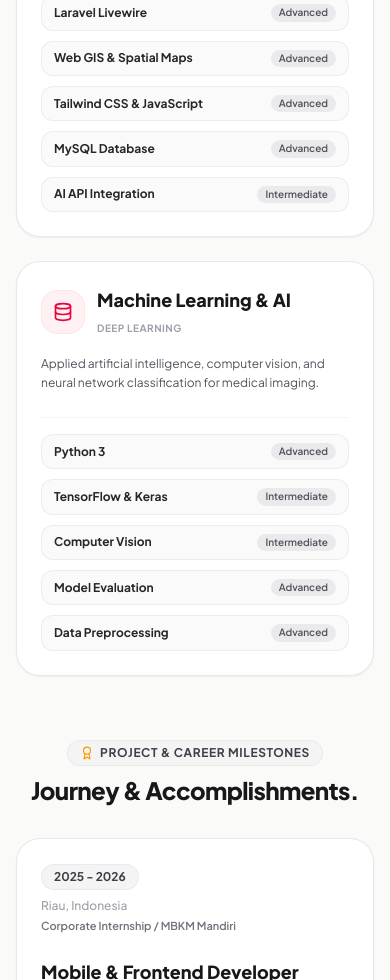
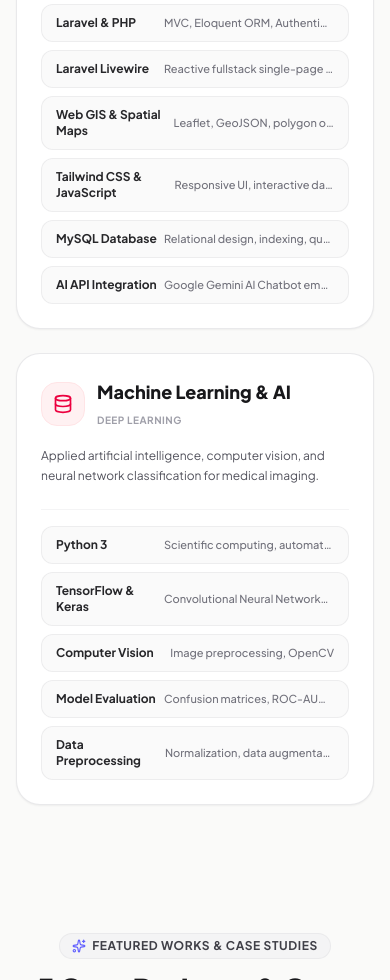
Before and after one commit to cindyardelya22/Porto, a Next.js app: page / in a window 390 px wide. Shown: the part 3240-4220 px from the top of the page. Built offline with nearby package versions, Linux system fonts and the light colour scheme.

Commit message:
refactor: remove skill level badges and move documentation experience after core projects

```diff
--- a/src/app/page.tsx
+++ b/src/app/page.tsx
@@ -4,6 +4,7 @@ import React, { useState } from 'react';
 import Navbar from '@/components/Navbar';
 import Hero from '@/components/Hero';
 import FeaturedProjects from '@/components/FeaturedProjects';
+import ExperienceSection from '@/components/ExperienceSection';
 import WorksArchive from '@/components/WorksArchive';
 import AboutSection from '@/components/AboutSection';
 import ContactFooter from '@/components/ContactFooter';
@@ -31,14 +32,17 @@ export default function Home() {
       {/* Hero Section */}
       <Hero />
 
-      {/* About & Technical Capabilities Matrix + Timeline */}
+      {/* About & Technical Capabilities Matrix */}
       <AboutSection />
 
-      {/* Featured Works (Sticky Stacking Narrative Showcase) */}
+      {/* Featured Works (5 Core Projects Narrative Showcase) */}
       <FeaturedProjects
         projects={featuredProjects}
         onSelectProject={handleOpenCaseStudy}
       />
+
+      {/* Career Milestones & Experience Documentation (Internship Slideshow + Timeline) */}
+      <ExperienceSection />
 
       {/* Signal-A Style Works Archive Table with Floating Pointer Thumbnail */}
       <WorksArchive
--- a/src/components/AboutSection.tsx
+++ b/src/components/AboutSection.tsx
@@ -2,15 +2,12 @@
 
 import React from 'react';
 import Image from 'next/image';
-import { skillCategories, experienceTimeline } from '@/data/skills';
+import { skillCategories } from '@/data/skills';
 import { useCursor } from '@/context/CursorContext';
-import KpSlideshow from '@/components/KpSlideshow';
 import {
   Smartphone,
   Monitor,
   Database,
-  Award,
-  CheckCircle2,
   Sparkles,
   Mail,
   GraduationCap,
@@ -134,7 +131,7 @@ export default function AboutSection() {
               const iconColors = [
                 'bg-indigo-50 dark:bg-indigo-950/60 text-indigo-600 dark:text-indigo-400 border border-indigo-100 dark:border-indigo-900/40',
                 'bg-emerald-50 dark:bg-emerald-950/60 text-emerald-600 dark:text-emerald-400 border border-emerald-100 dark:border-emerald-900/40',
-                'bg-rose-50 dark:bg-rose-950/60 text-rose-600 dark:text-rose-400 border border-rose-100 dark:border-rose-900/40',
+                'bg-rose-50 dark:rose-950/60 text-rose-600 dark:text-rose-400 border border-rose-100 dark:border-rose-900/40',
               ];
 
               return (
@@ -166,16 +163,16 @@ export default function AboutSection() {
                     </p>
                   </div>
 
-                  {/* Skills List */}
-                  <div className="space-y-2.5 pt-4 border-t border-zinc-100 dark:border-zinc-800">
+                  {/* Skills List without level badge */}
+                  <div className="space-y-2 pt-4 border-t border-zinc-100 dark:border-zinc-800">
                     {cat.skills.map((skill, sIdx) => (
                       <div
                         key={sIdx}
-                        className="bg-zinc-50 dark:bg-zinc-800/80 rounded-xl px-3 py-2 border border-zinc-200/60 dark:border-zinc-700/60 flex items-center justify-between text-xs"
+                        className="bg-zinc-50 dark:bg-zinc-800/80 rounded-xl px-3.5 py-2.5 border border-zinc-200/60 dark:border-zinc-700/60 flex items-center justify-between text-xs hover:bg-zinc-100/70 dark:hover:bg-zinc-800 transition-colors"
                       >
                         <span className="font-bold text-zinc-800 dark:text-zinc-200">{skill.name}</span>
-                        <span className="text-[10px] font-semibold text-zinc-600 dark:text-zinc-300 bg-zinc-200/70 dark:bg-zinc-700 px-2 py-0.5 rounded-full">
-                          {skill.level}
+                        <span className="text-[11px] text-zinc-500 dark:text-zinc-400 font-medium text-right truncate max-w-[170px] sm:max-w-[200px]">
+                          {skill.highlight}
                         </span>
                       </div>
                     ))}
@@ -185,78 +182,6 @@ export default function AboutSection() {
             })}
           </div>
         </div>
-
-        {/* Experience Timeline */}
-        <div className="space-y-8 sm:space-y-10">
-          <div className="text-center max-w-xl mx-auto space-y-2">
-            <div className="inline-flex items-center space-x-1.5 px-3 py-1 rounded-full bg-zinc-100 dark:bg-zinc-800 text-zinc-700 dark:text-zinc-300 text-xs font-bold uppercase tracking-wider border border-zinc-200/60 dark:border-zinc-700">
-              <Award className="w-3.5 h-3.5 text-amber-500 dark:text-amber-400" />
-              <span>Project & Career Milestones</span>
-            </div>
-            <h3 className="text-2xl sm:text-4xl font-extrabold text-zinc-900 dark:text-white tracking-tight">
-              Journey & Accomplishments.
-            </h3>
-          </div>
-
-          <div className="space-y-4 sm:space-y-6">
-            {experienceTimeline.map((exp, idx) => (
-              <div
-                key={idx}
-                className="bg-white dark:bg-zinc-900 rounded-3xl border border-zinc-200/80 dark:border-zinc-800 p-6 sm:p-8 shadow-xs hover:shadow-md transition-shadow grid grid-cols-1 lg:grid-cols-12 gap-6 items-start"
-              >
-                <div className="lg:col-span-3 space-y-1">
-                  <span className="text-xs font-bold text-zinc-700 dark:text-zinc-300 bg-zinc-100 dark:bg-zinc-800 px-3 py-1 rounded-full inline-block border border-zinc-200/60 dark:border-zinc-700">
-                    {exp.period}
-                  </span>
-                  <div className="text-xs text-zinc-400 dark:text-zinc-500 font-medium pt-1">
-                    {exp.location}
-                  </div>
-                  <div className="text-[11px] text-zinc-500 dark:text-zinc-400 font-semibold">
-                    {exp.type}
-                  </div>
-                </div>
-
-                <div className="lg:col-span-9 space-y-3">
-                  <div>
-                    <h4 className="text-lg sm:text-xl font-extrabold text-zinc-900 dark:text-white">
-                      {exp.role}
-                    </h4>
-                    <div className="text-xs font-bold text-zinc-500 dark:text-zinc-400">
-                      {exp.company}
-                    </div>
-                  </div>
-
-                  <p className="text-xs sm:text-sm text-zinc-600 dark:text-zinc-300 leading-relaxed">
-                    {exp.description}
-                  </p>
-
-                  <div className="space-y-1.5 pt-1">
-                    {exp.highlights.map((hl, hIdx) => (
-                      <div key={hIdx} className="flex items-start space-x-2 text-xs text-zinc-600 dark:text-zinc-300">
-                        <CheckCircle2 className="w-4 h-4 text-emerald-500 dark:text-emerald-400 mt-0.5 shrink-0" />
-                        <span>{hl}</span>
-                      </div>
-                    ))}
-                  </div>
-
-                  <div className="flex flex-wrap gap-1.5 pt-2">
-                    {exp.skills.map((sk, sIdx) => (
-                      <span
-                        key={sIdx}
-                        className="text-[10px] font-semibold bg-zinc-100 dark:bg-zinc-800 text-zinc-700 dark:text-zinc-300 px-2.5 py-0.5 rounded-full border border-transparent dark:border-zinc-700/60"
-                      >
-                        {sk}
-                      </span>
-                    ))}
-                  </div>
-                </div>
-              </div>
-            ))}
-          </div>
-        </div>
-
-        {/* Industrial Internship & Certified MBKM Slideshow Component */}
-        <KpSlideshow />
       </div>
     </section>
   );
--- /dev/null
+++ b/src/components/ExperienceSection.tsx
@@ -0,0 +1,89 @@
+'use client';
+
+import React from 'react';
+import { experienceTimeline } from '@/data/skills';
+import KpSlideshow from '@/components/KpSlideshow';
+import { Award, CheckCircle2 } from 'lucide-react';
+
+export default function ExperienceSection() {
+  return (
+    <section id="experience" className="py-16 sm:py-20 relative">
+      <div className="max-w-6xl mx-auto px-4 sm:px-6 space-y-16 sm:space-y-20">
+        {/* Experience Timeline */}
+        <div className="space-y-8 sm:space-y-10">
+          <div className="text-center max-w-xl mx-auto space-y-2">
+            <div className="inline-flex items-center space-x-1.5 px-3 py-1 rounded-full bg-zinc-100 dark:bg-zinc-800 text-zinc-700 dark:text-zinc-300 text-xs font-bold uppercase tracking-wider border border-zinc-200/60 dark:border-zinc-700">
+              <Award className="w-3.5 h-3.5 text-amber-500 dark:text-amber-400" />
+              <span>Project & Career Milestones</span>
+            </div>
+            <h2 className="text-2xl sm:text-4xl font-extrabold text-zinc-900 dark:text-white tracking-tight">
+              Journey & Accomplishments.
+            </h2>
+            <p className="text-xs sm:text-sm text-zinc-500 dark:text-zinc-400">
+              Professional track record in corporate engineering, mobile development, and fullstack systems.
+            </p>
+          </div>
+
+          <div className="space-y-4 sm:space-y-6">
+            {experienceTimeline.map((exp, idx) => (
+              <div
+                key={idx}
+                className="bg-white dark:bg-zinc-900 rounded-3xl border border-zinc-200/80 dark:border-zinc-800 p-6 sm:p-8 shadow-xs hover:shadow-md transition-shadow grid grid-cols-1 lg:grid-cols-12 gap-6 items-start"
+              >
+                <div className="lg:col-span-3 space-y-1">
+                  <span className="text-xs font-bold text-zinc-700 dark:text-zinc-300 bg-zinc-100 dark:bg-zinc-800 px-3 py-1 rounded-full inline-block border border-zinc-200/60 dark:border-zinc-700">
+                    {exp.period}
+                  </span>
+                  <div className="text-xs text-zinc-400 dark:text-zinc-500 font-medium pt-1">
+                    {exp.location}
+                  </div>
+                  <div className="text-[11px] text-zinc-500 dark:text-zinc-400 font-semibold">
+                    {exp.type}
+                  </div>
+                </div>
+
+                <div className="lg:col-span-9 space-y-3">
+                  <div>
+                    <h3 className="text-lg sm:text-xl font-extrabold text-zinc-900 dark:text-white">
+                      {exp.role}
+                    </h3>
+                    <div className="text-xs font-bold text-zinc-500 dark:text-zinc-400">
+                      {exp.company}
+                    </div>
+                  </div>
+
+                  <p className="text-xs sm:text-sm text-zinc-600 dark:text-zinc-300 leading-relaxed">
+                    {exp.description}
+                  </p>
+
+                  <div className="space-y-1.5 pt-1">
+                    {exp.highlights.map((hl, hIdx) => (
+                      <div key={hIdx} className="flex items-start space-x-2 text-xs text-zinc-600 dark:text-zinc-300">
+                        <CheckCircle2 className="w-4 h-4 text-emerald-500 dark:text-emerald-400 mt-0.5 shrink-0" />
+                        <span>{hl}</span>
+                      </div>
+                    ))}
+                  </div>
+
+                  <div className="flex flex-wrap gap-1.5 pt-2">
+                    {exp.skills.map((sk, sIdx) => (
+                      <span
+                        key={sIdx}
+                        className="text-[10px] font-semibold bg-zinc-100 dark:bg-zinc-800 text-zinc-700 dark:text-zinc-300 px-2.5 py-0.5 rounded-full border border-transparent dark:border-zinc-700/60"
+                      >
+                        {sk}
+                      </span>
+                    ))}
+                  </div>
+                </div>
+              </div>
+            ))}
+          </div>
+        </div>
+
+        {/* Industrial Internship & Certified MBKM Slideshow Component */}
+        <KpSlideshow />
+      </div>
+    </section>
+  );
+}
--- a/src/components/Navbar.tsx
+++ b/src/components/Navbar.tsx
@@ -92,20 +92,20 @@ export default function Navbar() {
             Projects
           </a>
           <a
-            href="#archive"
+            href="#experience"
             className="hidden sm:inline-block px-3 py-1.5 text-zinc-600 dark:text-zinc-300 hover:text-zinc-900 dark:hover:text-white hover:bg-zinc-100 dark:hover:bg-zinc-800 rounded-full transition-all text-xs sm:text-sm"
             onMouseEnter={() => setCursor('explore')}
             onMouseLeave={resetCursor}
           >
-            Gallery
+            Experience
           </a>
           <a
-            href="#experience"
-            className="hidden lg:inline-block px-3 py-1.5 text-zinc-600 dark:text-zinc-300 hover:text-zinc-900 dark:hover:text-white hover:bg-zinc-100 dark:hover:bg-zinc-800 rounded-full transition-all text-xs sm:text-sm"
+            href="#archive"
+            className="hidden md:inline-block px-3 py-1.5 text-zinc-600 dark:text-zinc-300 hover:text-zinc-900 dark:hover:text-white hover:bg-zinc-100 dark:hover:bg-zinc-800 rounded-full transition-all text-xs sm:text-sm"
             onMouseEnter={() => setCursor('explore')}
             onMouseLeave={resetCursor}
           >
-            Experience
+            Gallery
           </a>
 
           {/* Theme Switcher Toggle Button (Sun / Moon) */}
```
